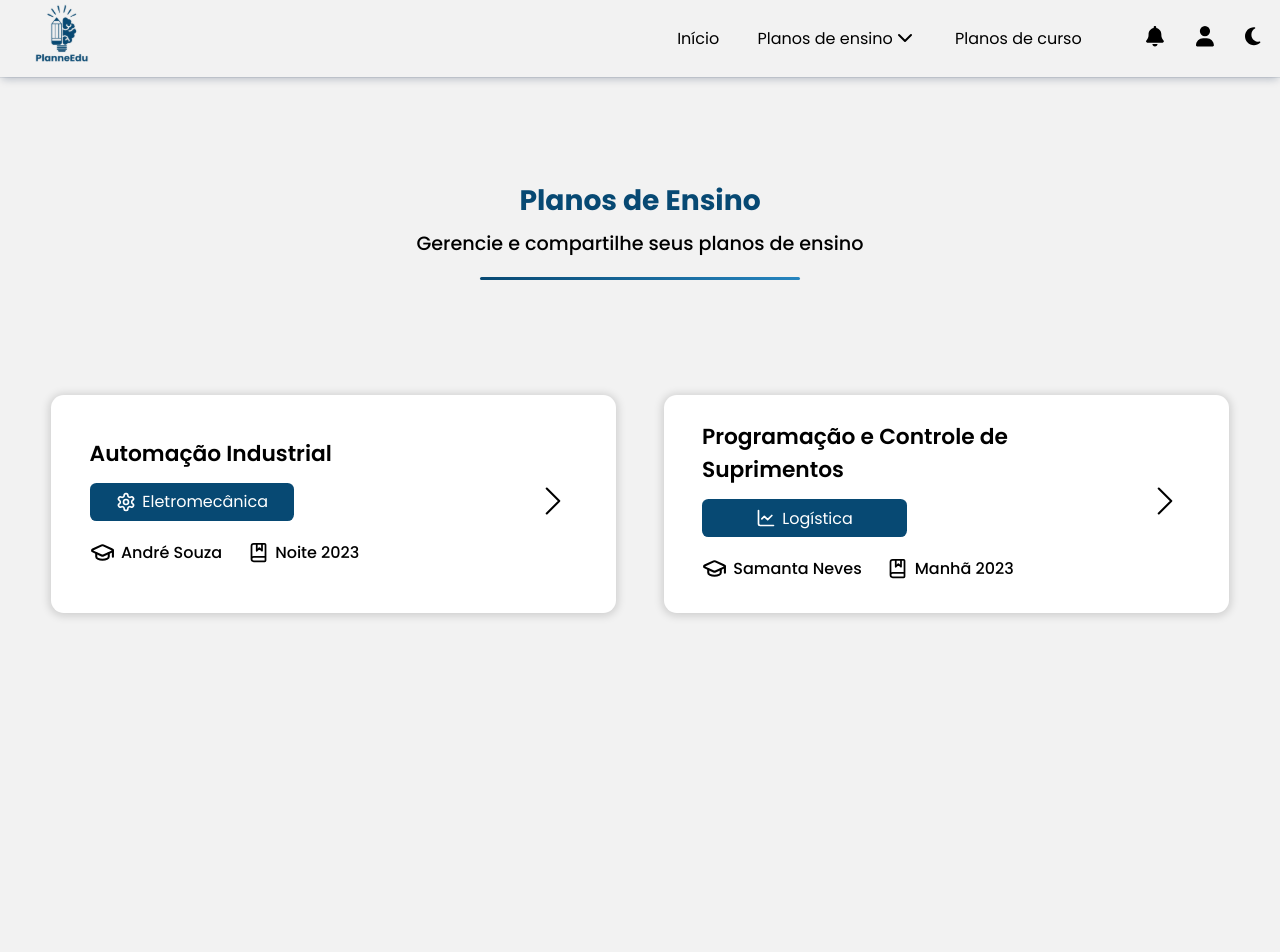
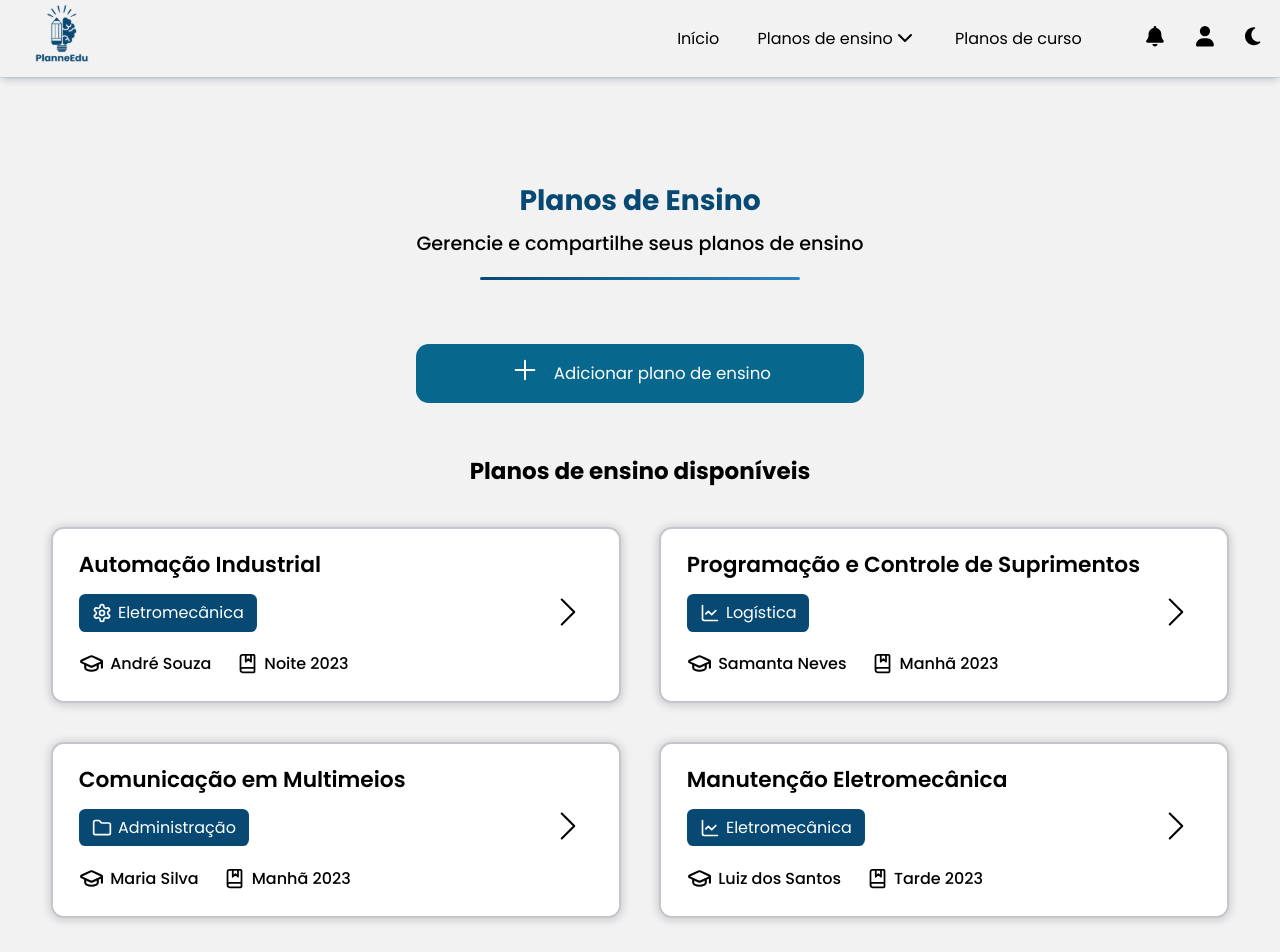
Before and after one commit to larissacoelho21/PlanneEdu-FrontEnd, a React (Vite) app in the folder PlanneEdu_Front/: page /plansensino in a window 1280 px wide. Shown: the top 952 px of the page. Before the commit the page ends 800 px from the top, so only its background shows below. Built offline with nearby package versions, Linux system fonts and the light colour scheme.

Commit message:
Finalização da página referente aos planos de ensino (GERAL)

```diff
--- a/PlanneEdu_Front/src/App.css
+++ b/PlanneEdu_Front/src/App.css
@@ -8,3 +8,18 @@
   --font: font-family: "Poppins", system-ui;
   --blue1: #074973;
 }
+
+body::-webkit-scrollbar {
+  width: .9vw;
+}
+
+body::-webkit-scrollbar-track {
+  background: #dcdcdc;
+  border: 1px #b1b1b1;
+}
+
+body::-webkit-scrollbar-thumb {
+  background-color: #07678D;
+  border-radius: 20px;
+  border: 1px solid #075a7b;
+}
--- a/PlanneEdu_Front/src/Css/Teacher/PlanEnsino.css
+++ b/PlanneEdu_Front/src/Css/Teacher/PlanEnsino.css
@@ -1,12 +1,19 @@
 main{
     --blue-one: #074973;
+    --blue-two: #07678D;
+    --font: font-family: "Poppins", system-ui;
+
+}
+
+*{
+    font-family: var(--font);
 }
 
 .Intro{
     display: flex;
     flex-direction: column;
     align-items: center;
-    margin: 8vw 0;
+    margin: 8vw 0 4vw 0;
     gap: .5vw;
 }
 
@@ -28,23 +35,66 @@ main{
     margin: 1vw 0;
 }
 
+.Add-Plano button{
+    display: flex;
+    justify-content: center;
+    align-items: center;
+    gap: 1vw;
+    width: 35vw;
+    padding: .8vw 1.8vw;
+    margin-bottom: 4vw;
+    border-radius: 1vw;
+    border: none;
+    background: var(--blue-two);
+    color: #FFF;
+    font-size: 1.3vw;
+    cursor: pointer;
+    transition: 0.3s ease;
+}
+
+.Add-Plano button:active{
+    translate: 0 0.5vw;
+    background: var(--blue-one);
+}
+
+.Planos, .Add-Plano{
+    display: flex;
+    flex-direction: column;
+    align-items: center;
+    gap: 3vw;
+}
+
+.Planos h2{
+    font-size: 1.8vw;
+}
+
 .Cards{
     padding: 0 4vw;
     width: 100%;
-    display: flex;
+    display: grid;
+    grid-template-columns: 1fr 1fr;
+    gap: 3vw;
     justify-content: space-between;
+    margin-bottom: 3vw;
 }
 
 .Card{
     background-color: #FFF;
-    width: 48%;
+    width: 100%;
     border-radius: 1vw;
     /* offset-x | offset-y | blur-radius | spread-radius | color */
     box-shadow: 0px 1px 8px 2px rgba(0, 0, 0, 0.15);
-    padding: 2vw 3vw;
+    padding: 1.5vw 2vw;
     display: flex;
     justify-content: space-between;
     align-items: center;
+    cursor: pointer;
+    border: 2px solid #c3c6ce;
+    transition: 0.35s ease-out;
+}
+
+.Card:hover{
+    border: 2px solid var(--blue-one);
 }
 
 .Data{
@@ -60,12 +110,12 @@ main{
 
 .tag-course{
     background-color: var(--blue-one);
-    max-width: 16vw;
+    width: max-content;
     padding: .5vw 1vw;
     border-radius: .5vw;
     display: flex;
     align-items: center;
-    justify-content: center;
+    float: inline-end;
     gap: .5vw;
     color: #FFF;
 }
--- a/PlanneEdu_Front/src/Pages/Teacher/PlanEnsino.tsx
+++ b/PlanneEdu_Front/src/Pages/Teacher/PlanEnsino.tsx
@@ -7,6 +7,9 @@ import { Settings } from 'lucide-react';
 import { GraduationCap } from 'lucide-react';
 import { BookMarked } from 'lucide-react';
 import { ChartLine } from 'lucide-react';
+import { Folder } from 'lucide-react';
+import { Plus } from 'lucide-react';
+
 
 export function PlanEnsino() {
     return (
@@ -19,6 +22,13 @@ export function PlanEnsino() {
                 <h2 className="Description">Gerencie e compartilhe seus planos de ensino</h2>
                 <div className="Line"></div>
             </div>
+
+            <div className="Add-Plano">
+                <button><i><Plus size={32} color="white" strokeWidth={1.5} /></i> Adicionar plano de ensino</button>
+            </div>
+
+            <div className="Planos">
+                <h2>Planos de ensino disponíveis</h2>
                 <div className="Cards">
                     <div className="Card">
                         <div className="Data">
@@ -65,6 +75,53 @@ export function PlanEnsino() {
                             <ChevronRight size={50} color="black" strokeWidth={1} />
                         </div>
                     </div>
+
+                    <div className="Card">
+                        <div className="Data">
+                            <h3 className="Subject">Comunicação em Multimeios</h3>
+                            <div className="tag-course">
+                                <Folder size={20} color="white" />
+                                <p>Administração</p>
+                            </div>
+                            <div className="Info">
+                                <div className="Teacher">
+                                    <GraduationCap size={25} color="black" strokeWidth={2} />
+                                    <p>Maria Silva</p>
+                                </div>
+                                <div className="Class">
+                                    <BookMarked size={21} color="black" strokeWidth={2} />
+                                    <p>Manhã 2023</p>
+                                </div>
+                            </div>
+                        </div>
+                        <div className="Arrow">
+                            <ChevronRight size={50} color="black" strokeWidth={1} />
+                        </div>
+                    </div>
+
+                    <div className="Card">
+                        <div className="Data">
+                            <h3 className="Subject">Manutenção Eletromecânica</h3>
+                            <div className="tag-course">
+                                <ChartLine size={20} color="white" />
+                                <p>Eletromecânica</p>
+                            </div>
+                            <div className="Info">
+                                <div className="Teacher">
+                                    <GraduationCap size={25} color="black" strokeWidth={2} />
+                                    <p>Luiz dos Santos</p>
+                                </div>
+                                <div className="Class">
+                                    <BookMarked size={21} color="black" strokeWidth={2} />
+                                    <p>Tarde 2023</p>
+                                </div>
+                            </div>
+                        </div>
+                        <div className="Arrow">
+                            <ChevronRight size={50} color="black" strokeWidth={1} />
+                        </div>
+                    </div>
+                </div>
             </div>
         </main>
     );
```
Lines whose indentation alone changed are shown as unchanged.
